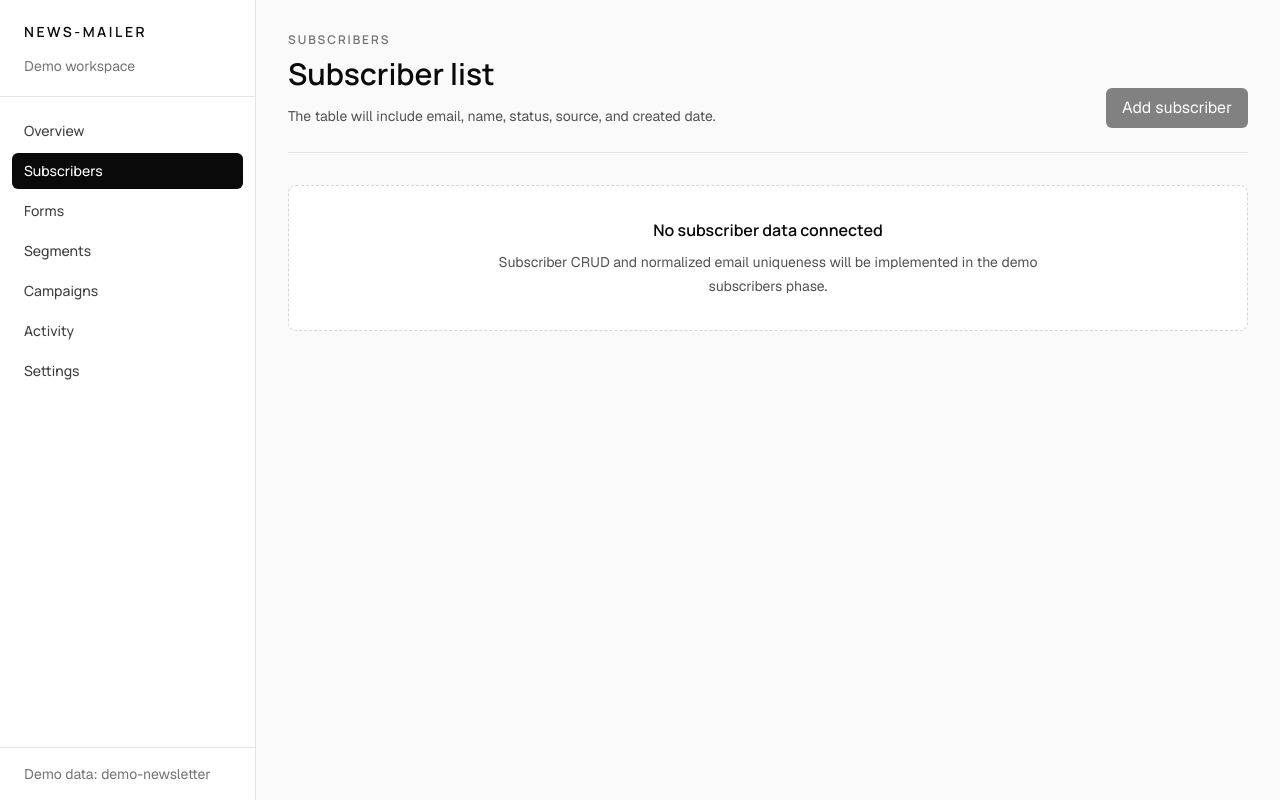
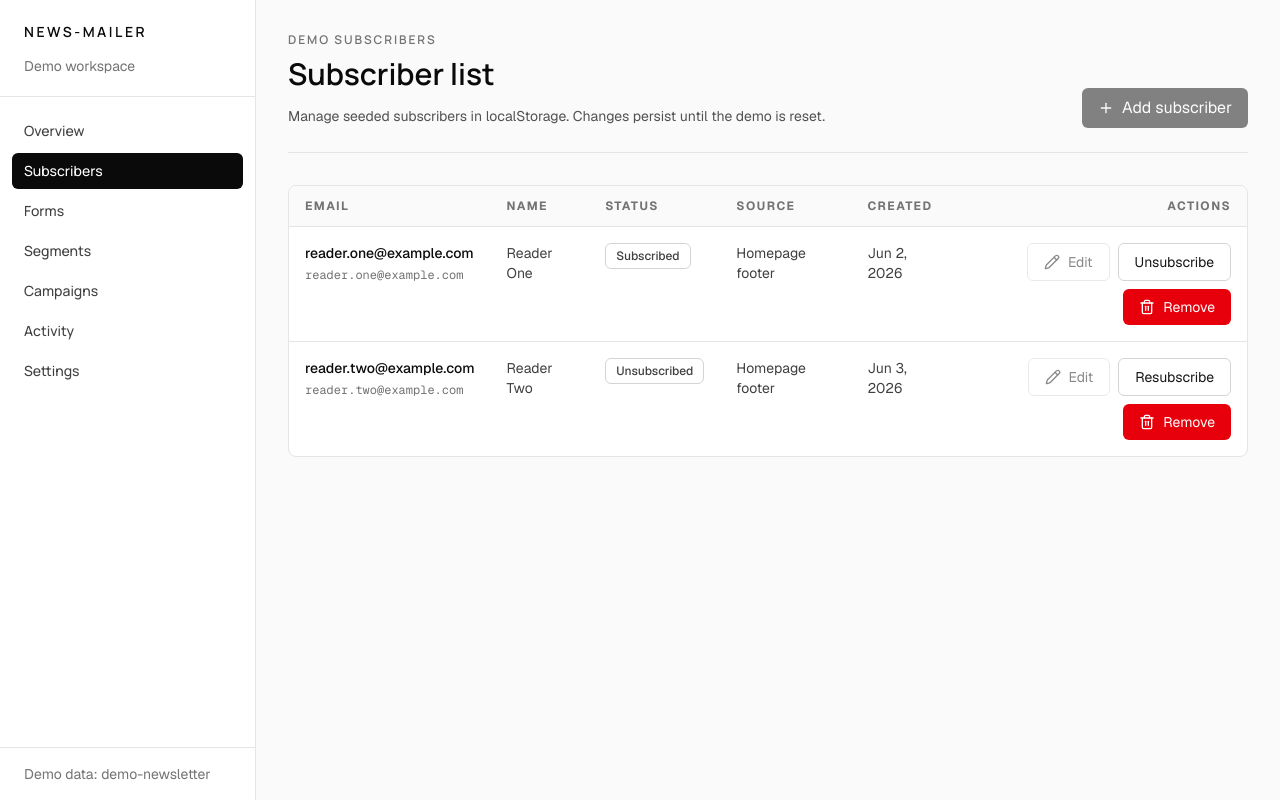
Before and after one commit to AjvorHardi/news-mailer, a React (Vite) app: page /demo/subscribers in a window 1280 px wide. Built offline with nearby package versions, Linux system fonts and the light colour scheme.

Commit message:
feat: add demo subscribers table

```diff
--- a/src/app/router/AppRouter.tsx
+++ b/src/app/router/AppRouter.tsx
@@ -7,6 +7,7 @@ import { LoginPage } from '../../features/auth/LoginPage';
 import { RegisterPage } from '../../features/auth/RegisterPage';
 import { DemoHomePage } from '../../features/demo/DemoHomePage';
 import { DemoOverviewPage } from '../../features/demo/DemoOverviewPage';
+import { DemoSubscribersPage } from '../../features/demo/DemoSubscribersPage';
 import { DemoWorkspaceRoute } from '../../features/demo/DemoWorkspaceRoute';
 import { MarketingHomePage } from '../../features/marketing/MarketingHomePage';
 import { PublicSubscribePage } from '../../features/public-subscribe/PublicSubscribePage';
@@ -31,7 +32,7 @@ export function AppRouter() {
 
       <Route path="demo" element={<DemoWorkspaceRoute />}>
         <Route index element={<DemoOverviewPage />} />
-        <Route path="subscribers" element={<SubscribersPage />} />
+        <Route path="subscribers" element={<DemoSubscribersPage />} />
         <Route path="forms" element={<FormsPage />} />
         <Route path="segments" element={<SegmentsPage />} />
         <Route path="campaigns" element={<CampaignsPage />} />
--- /dev/null
+++ b/src/features/demo/DemoSubscribersPage.tsx
@@ -0,0 +1,147 @@
+import { Pencil, Plus, Trash2 } from 'lucide-react';
+import { Button } from '../../shared/ui/Button';
+import { EmptyState } from '../../shared/ui/EmptyState';
+import { PageHeader } from '../../shared/ui/PageHeader';
+import type { Subscriber } from '../../shared/types/domain';
+import {
+  useDemoSubscriberSourceForms,
+  useDemoSubscribers,
+  useRemoveDemoSubscriber,
+  useSetDemoSubscriberStatus,
+} from './useDemoSubscribers';
+
+const dateFormatter = new Intl.DateTimeFormat('en', {
+  month: 'short',
+  day: 'numeric',
+  year: 'numeric',
+});
+
+function formatDate(value: string) {
+  return dateFormatter.format(new Date(value));
+}
+
+function getStatusLabel(status: Subscriber['status']) {
+  return status === 'subscribed' ? 'Subscribed' : 'Unsubscribed';
+}
+
+export function DemoSubscribersPage() {
+  const subscribersQuery = useDemoSubscribers();
+  const sourceFormsQuery = useDemoSubscriberSourceForms();
+  const setSubscriberStatus = useSetDemoSubscriberStatus();
+  const removeSubscriber = useRemoveDemoSubscriber();
+
+  const formsById = new Map((sourceFormsQuery.data ?? []).map((form) => [form.id, form.internalName]));
+  const isMutating = setSubscriberStatus.isPending || removeSubscriber.isPending;
+
+  return (
+    <div className="space-y-8">
+      <PageHeader
+        eyebrow="Demo subscribers"
+        title="Subscriber list"
+        description="Manage seeded subscribers in localStorage. Changes persist until the demo is reset."
+        actions={
+          <Button type="button" disabled>
+            <Plus className="mr-2 h-4 w-4" aria-hidden="true" />
+            Add subscriber
+          </Button>
+        }
+      />
+
+      {subscribersQuery.isLoading || sourceFormsQuery.isLoading ? (
+        <div className="rounded-lg border border-neutral-200 bg-white p-8 text-sm text-neutral-600">Loading subscribers...</div>
+      ) : null}
+
+      {subscribersQuery.isError || sourceFormsQuery.isError ? (
+        <EmptyState title="Subscribers could not be loaded" description="Reset the demo data from the overview and try again." />
+      ) : null}
+
+      {subscribersQuery.data && subscribersQuery.data.length === 0 ? (
+        <EmptyState
+          title="No subscribers yet"
+          description="The add subscriber flow will be enabled in the next Phase 4 milestone."
+        />
+      ) : null}
+
+      {subscribersQuery.data && subscribersQuery.data.length > 0 ? (
+        <section className="overflow-hidden rounded-lg border border-neutral-200 bg-white">
+          <div className="overflow-x-auto">
+            <table className="min-w-full divide-y divide-neutral-200 text-left text-sm">
+              <thead className="bg-neutral-50 text-xs font-semibold tracking-[0.12em] text-neutral-500 uppercase">
+                <tr>
+                  <th scope="col" className="px-4 py-3">
+                    Email
+                  </th>
+                  <th scope="col" className="px-4 py-3">
+                    Name
+                  </th>
+                  <th scope="col" className="px-4 py-3">
+                    Status
+                  </th>
+                  <th scope="col" className="px-4 py-3">
+                    Source
+                  </th>
+                  <th scope="col" className="px-4 py-3">
+                    Created
+                  </th>
+                  <th scope="col" className="px-4 py-3 text-right">
+                    Actions
+                  </th>
+                </tr>
+              </thead>
+              <tbody className="divide-y divide-neutral-200">
+                {subscribersQuery.data.map((subscriber) => (
+                  <tr key={subscriber.id} className="align-top">
+                    <td className="px-4 py-4">
+                      <div className="font-medium text-neutral-950">{subscriber.email}</div>
+                      <div className="font-mono-ui mt-1 text-xs text-neutral-500">{subscriber.emailNormalized}</div>
+                    </td>
+                    <td className="px-4 py-4 text-neutral-700">{subscriber.name ?? '-'}</td>
+                    <td className="px-4 py-4">
+                      <span className="inline-flex rounded-md border border-neutral-300 px-2.5 py-1 text-xs font-medium text-neutral-700">
+                        {getStatusLabel(subscriber.status)}
+                      </span>
+                    </td>
+                    <td className="px-4 py-4 text-neutral-700">
+                      {subscriber.sourceFormId ? formsById.get(subscriber.sourceFormId) ?? 'Unknown form' : 'Manual'}
+                    </td>
+                    <td className="px-4 py-4 text-neutral-700">{formatDate(subscriber.createdAt)}</td>
+                    <td className="px-4 py-4">
+                      <div className="flex flex-wrap justify-end gap-2">
+                        <Button type="button" variant="secondary" disabled>
+                          <Pencil className="mr-2 h-4 w-4" aria-hidden="true" />
+                          Edit
+                        </Button>
+                        <Button
+                          type="button"
+                          variant="secondary"
+                          disabled={isMutating}
+                          onClick={() =>
+                            setSubscriberStatus.mutate({
+                              subscriberId: subscriber.id,
+                              status: subscriber.status === 'subscribed' ? 'unsubscribed' : 'subscribed',
+                            })
+                          }
+                        >
+                          {subscriber.status === 'subscribed' ? 'Unsubscribe' : 'Resubscribe'}
+                        </Button>
+                        <Button
+                          type="button"
+                          variant="danger"
+                          disabled={isMutating}
+                          onClick={() => removeSubscriber.mutate(subscriber.id)}
+                        >
+                          <Trash2 className="mr-2 h-4 w-4" aria-hidden="true" />
+                          Remove
+                        </Button>
+                      </div>
+                    </td>
+                  </tr>
+                ))}
+              </tbody>
+            </table>
+          </div>
+        </section>
+      ) : null}
+    </div>
+  );
+}
```
